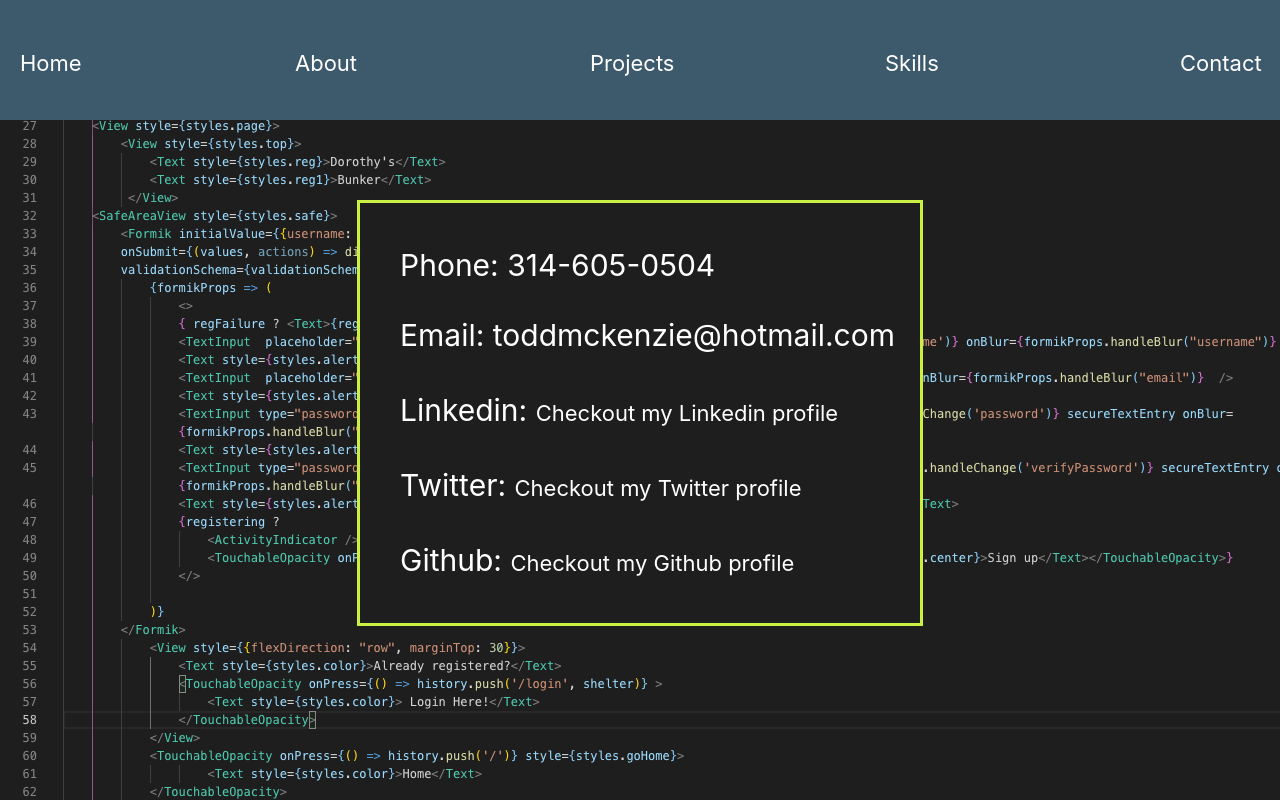
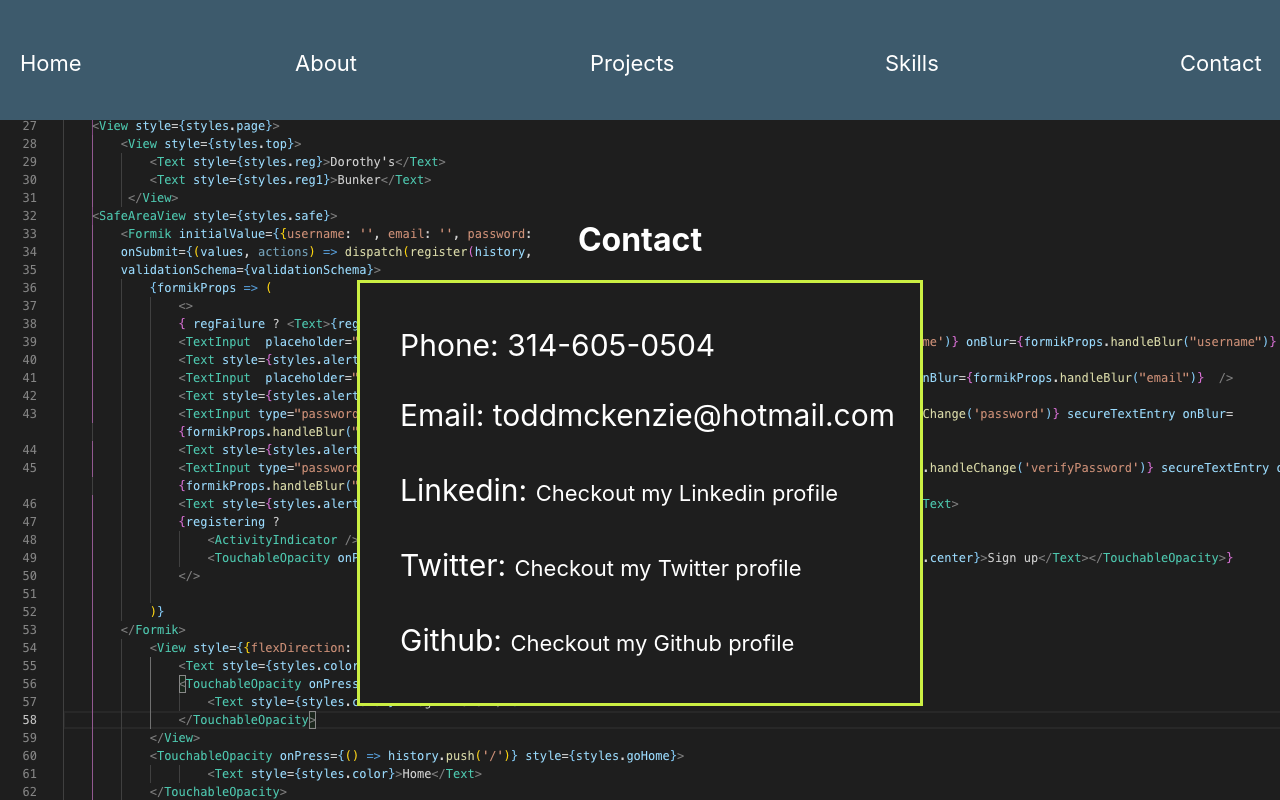
Before and after one commit to toddmckenzie/Portfolio, a React (Create React App) app in the folder port/: page /contact in a window 1280 px wide. Shown: the top 800 px of the page. Built offline with nearby package versions, Linux system fonts and the light colour scheme.

Commit message:
contact page complete

```diff
--- a/port/src/components/contact.css
+++ b/port/src/components/contact.css
@@ -44,5 +44,10 @@
 
 .github {
     font-size: 30px;
+}
 
+.contact-title {
+    width: 200px;
+    background-color:rgb(30,30,30);
+    margin: 20px auto;
 }
--- a/port/src/components/contact.js
+++ b/port/src/components/contact.js
@@ -1,11 +1,26 @@
-import React from 'react';
+import React, { useEffect, useState } from 'react';
 import './contact.css';
 import code from '../img/code-reg.png';
 
 
 const Contact = () => {
+
+    const [ title, setTitle ] = useState('')
+    const [ i, setI ] = useState(0);
+
+    useEffect(() => {
+        const contact = ['C', 'o', 'n', 't', 'a', 'c', 't']
+        setTimeout(function() {
+            if (i < contact.length+1){
+                setTitle(contact.slice(0,i).join(''))
+                setI(i + 1);
+            }
+        }, 300)
+    },[title, i])
+
     return (
         <div className="contact" style={{backgroundImage: `url(${code})`}}>
+            <h1 className="contact-title">{title}</h1>
             <div className="contact-box">
                 <p className="phone">Phone: 314-605-0504</p>
                 <p className="email">Email: toddmckenzie@hotmail.com</p>
```
